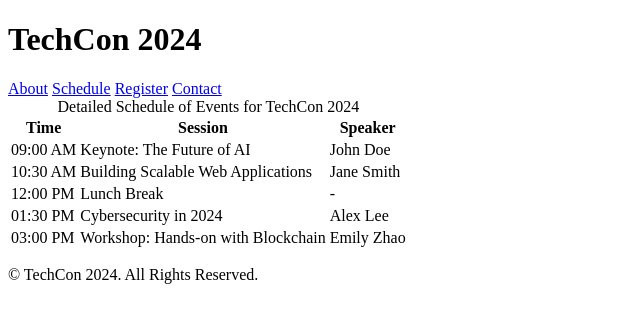
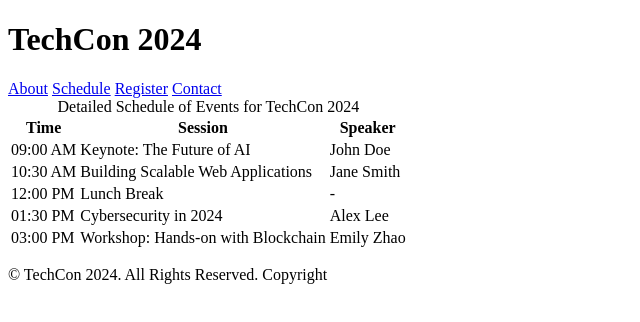
Before and after one commit to DevOsi123/TechCon_HTML, a plain HTML site: page techcon_website/schedule.html in a window 1280 px wide. Shown: the full height of the page, 0-640 px from the left. Drawn offline with Linux system fonts and the light colour scheme.

Commit message:
Add files via upload

```diff
--- a/techcon_website/schedule.html
+++ b/techcon_website/schedule.html
@@ -54,7 +54,7 @@
     </table>
   </main>
     <footer>
-  <p>&#169; TechCon 2024. All Rights Reserved.</p>
+  <p>&#169; TechCon 2024. All Rights Reserved. Copyright</p>
 </footer>
 </body>
 </html>
```
